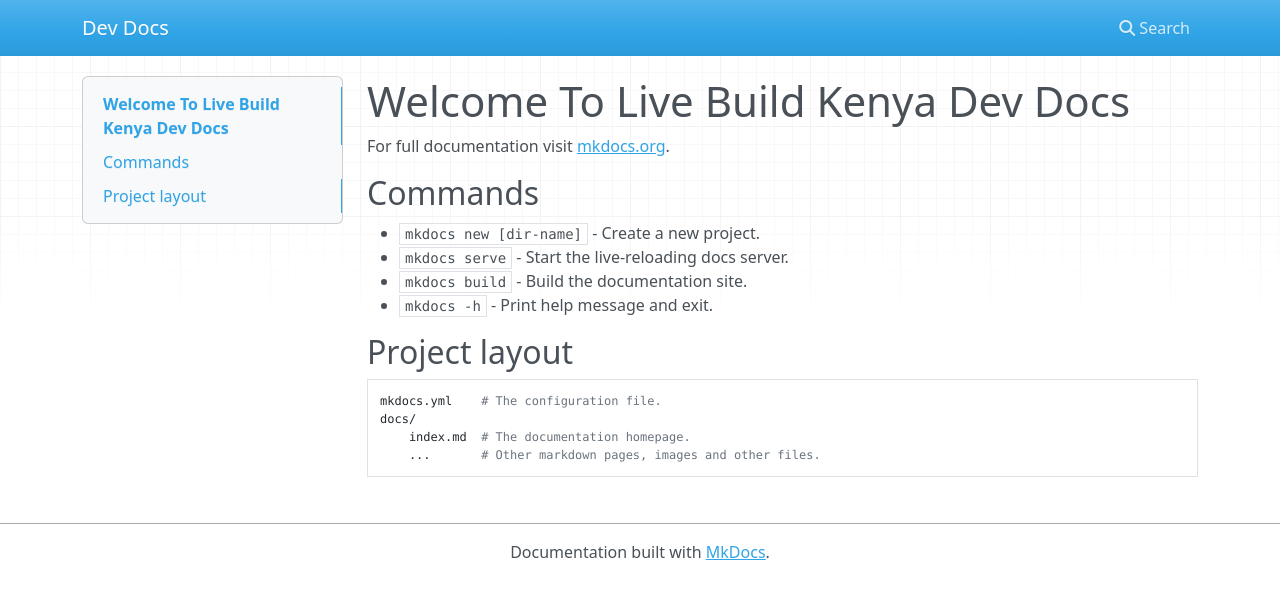
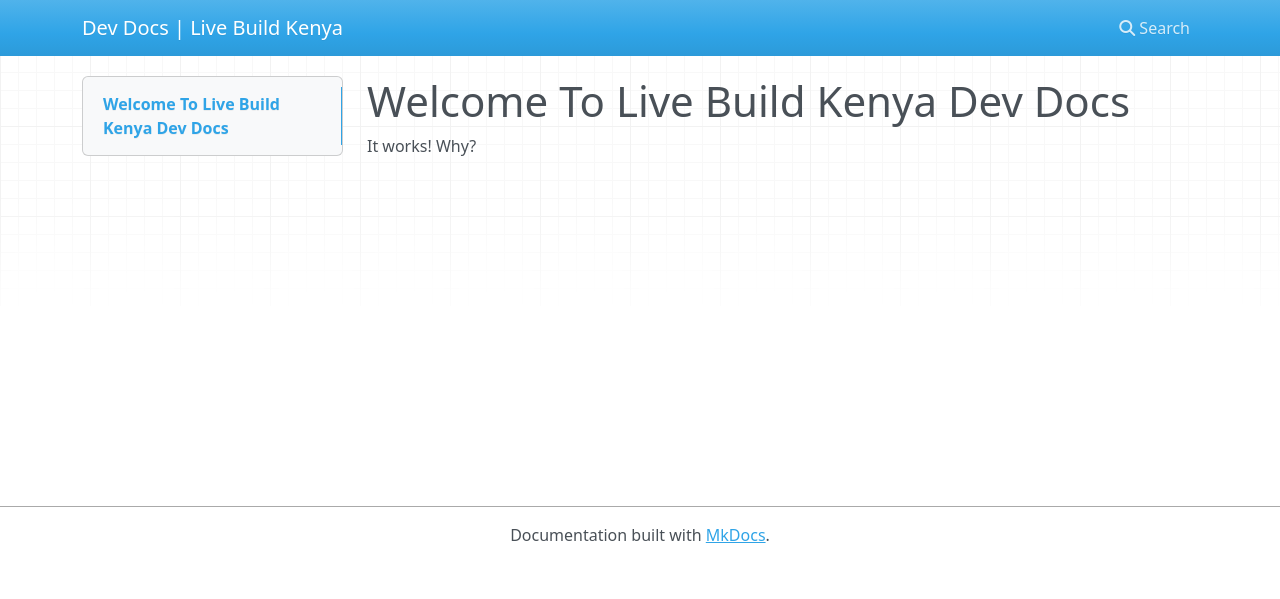
Before and after one commit to liveBuildKenya/liveBuildKenya.github.io, an MkDocs documentation site: the page built from docs/index.md, in a window 1280 px wide. Shown: the top 599 px of the page. Built offline with MkDocs 1.6.1, drawn with Linux system fonts in a browser that asks for light colours; nearby versions of some CDN libraries.

Commit message:
Clean up the index

```diff
--- a/docs/index.md
+++ b/docs/index.md
@@ -1,17 +1,2 @@
 # Welcome To Live Build Kenya Dev Docs
-
-For full documentation visit [mkdocs.org](https://www.mkdocs.org).
-
-## Commands
-
-* `mkdocs new [dir-name]` - Create a new project.
-* `mkdocs serve` - Start the live-reloading docs server.
-* `mkdocs build` - Build the documentation site.
-* `mkdocs -h` - Print help message and exit.
-
-## Project layout
-
-    mkdocs.yml    # The configuration file.
-    docs/
-        index.md  # The documentation homepage.
-        ...       # Other markdown pages, images and other files.
+It works! Why?
--- a/mkdocs.yml
+++ b/mkdocs.yml
@@ -1 +1 @@
-site_name: Dev Docs
+site_name: Dev Docs | Live Build Kenya
```
